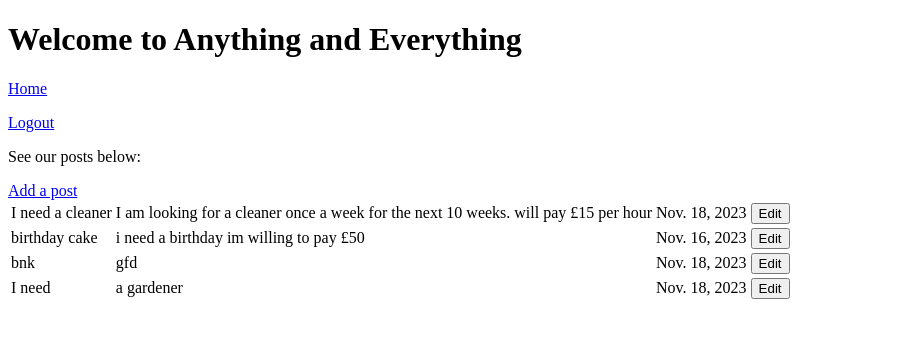
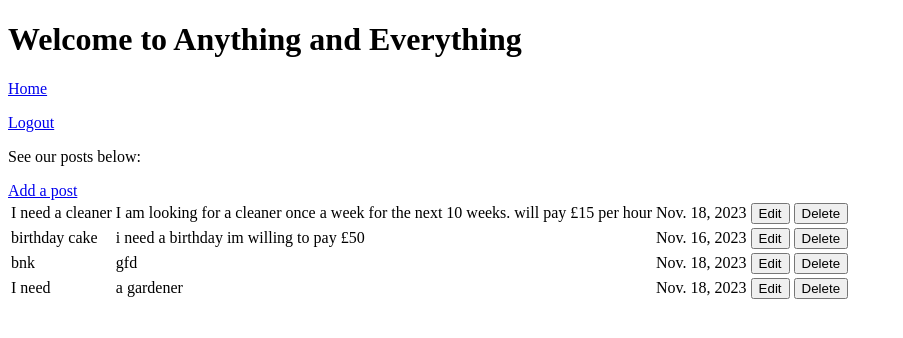
Before and after one commit to bolliebrain/anything-and-everything, a Django app: page / in a window 1280 px wide. Shown: the top 338 px of the page, without its empty margins (0-903 px from the left). Run offline with Django 3.2, Linux system fonts and the light colour scheme; a user stored in the database is signed in; data comes from the database, SQL or seed files in the repository.

Commit message:
Added Delete post view and url

```diff
--- a/A_AND_E/urls.py
+++ b/A_AND_E/urls.py
@@ -15,13 +15,14 @@ Including another URLconf
 """
 from django.contrib import admin
 from django.urls import path, include
-from myaande.views import get_myaande, post_myaande, edit_myaande
+from myaande import views
 
 
 urlpatterns = [
     path('admin/', admin.site.urls),
-    path('', get_myaande, name='seeposts'),
-    path('addapost', post_myaande, name='addpost'),
+    path('', views.get_myaande, name='seeposts'),
+    path('addapost', views.post_myaande, name='addpost'),
     path('accounts/', include('allauth.urls')),
-    path('edit/<post_id>', edit_myaande, name='editpost'),
+    path('edit/<post_id>', views.edit_myaande, name='editpost'),
+    path('delete/<post_id>', views.delete_myaande, name='delete'),
 ]
--- a/myaande/templates/myaande/basehome.html
+++ b/myaande/templates/myaande/basehome.html
@@ -36,6 +36,11 @@
                         <button>Edit</button>
                     </a>
                 </td>
+                <td>
+                    <a href="/delete/{{ post.id }}">
+                        <button>Delete</button>
+                    </a>
+                </td>
                 {% endif %}
             </tr>
         {% empty %}
--- a/myaande/views.py
+++ b/myaande/views.py
@@ -3,7 +3,6 @@ from .models import Post
 from .forms import PostForm
 
 # Create your views here.
-
 
 def get_myaande(request):
     posts = Post.objects.all()
@@ -36,3 +35,8 @@ def edit_myaande(request, post_id):
         'form' : form
     }
     return render(request, 'myaande/edit_post.html', collection)
+
+def delete_myaande(request, post_id):
+    post = get_object_or_404(Post, id=post_id)
+    post.delete()
+    return redirect('seeposts')
```
